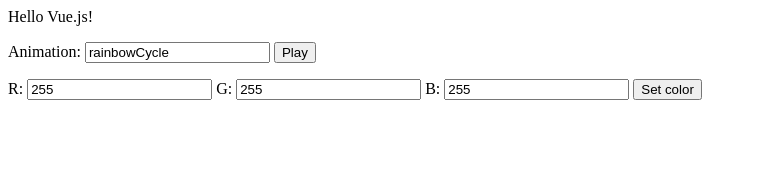
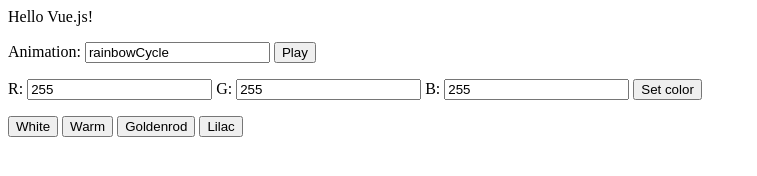
Before and after one commit to beekley/PiLights, a plain HTML site: page client/index.html in a window 1280 px wide. Shown: the whole page, without its empty margins (0-757 px from the left). Drawn offline with nearby package versions, Linux system fonts and the light colour scheme.

Commit message:
Add preset colors

```diff
--- a/client/index.html
+++ b/client/index.html
@@ -11,6 +11,12 @@
     <span>R: <input v-model="color_r"></input> G: <input v-model="color_g"></input> B: <input v-model="color_b"></input></span>
     <button v-on:click="() => hue(color_r, color_g, color_b)">Set color</button>
   </p>
+  <p>
+    <button v-on:click="() => hue(255, 255, 255)">White</button>
+    <button v-on:click="() => hue(255, 180, 50)">Warm</button>
+    <button v-on:click="() => hue(255, 90, 0)">Goldenrod</button>
+    <button v-on:click="() => hue(255, 100, 190)">Lilac</button>
+  </p>
 </div>
 
 <script src="/client/app.js"></script>
```
